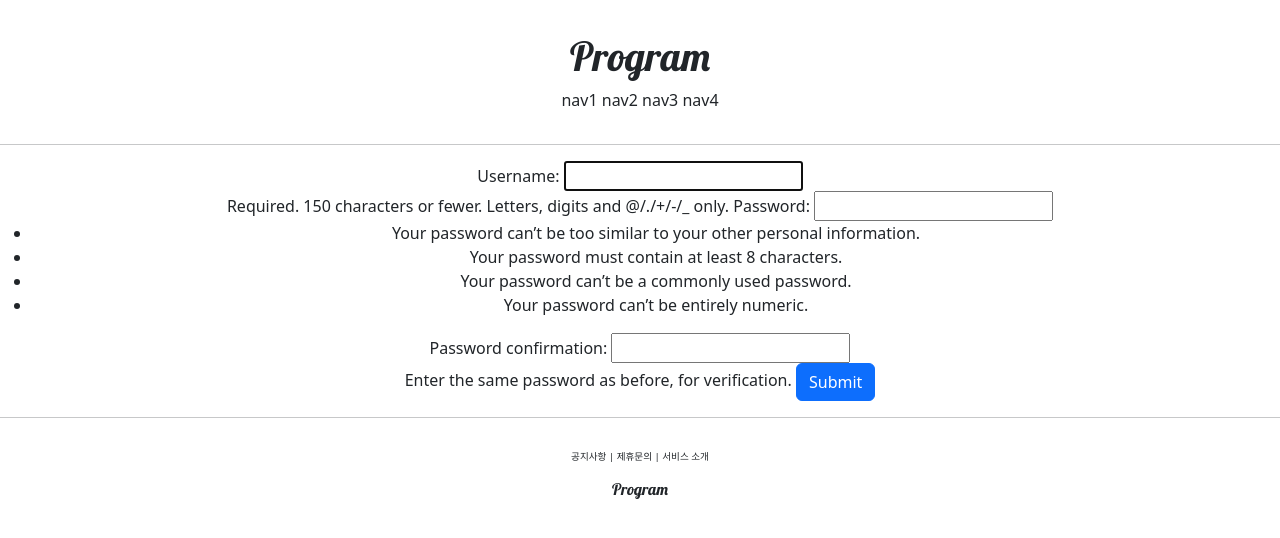
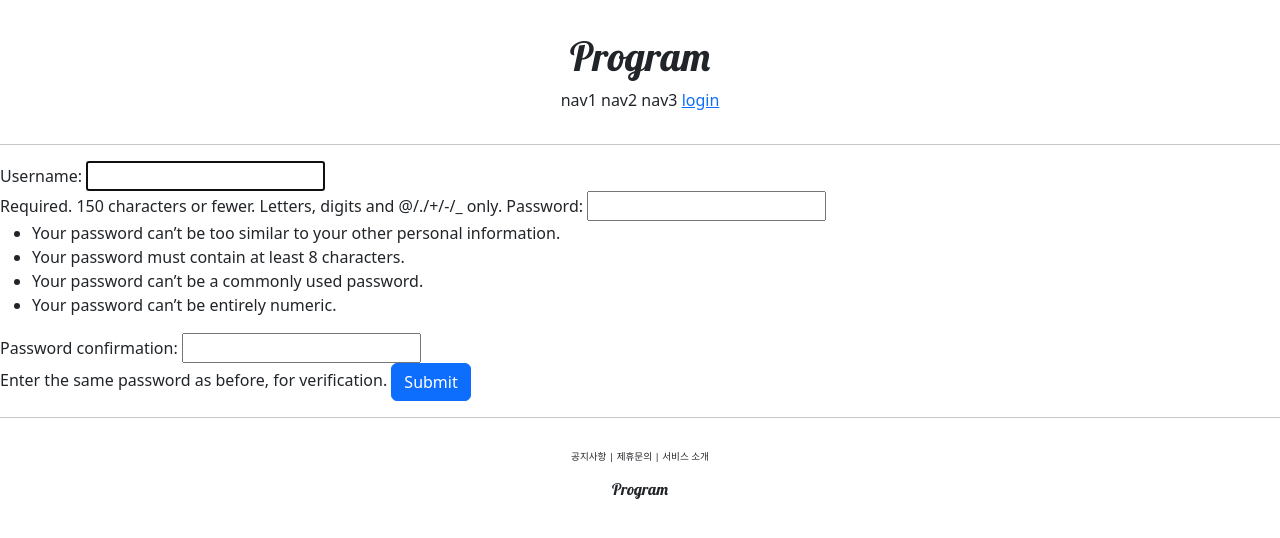
Before and after one commit to osungy69/django, a Django app: page /account/create/ in a window 1280 px wide. Shown: the top 538 px of the page. Run offline with Django 4.2, Linux system fonts and the light colour scheme.

Commit message:
django course 22 commit

```diff
--- a/accountapp/templates/accountapp/create.html
+++ b/accountapp/templates/accountapp/create.html
@@ -2,7 +2,7 @@
 
 {% block content %}
 
-  <div style="text-align: center">
+  <div style="text-align: center`">
     <form action="{% url 'accountapp:create' %}" method="post">
       {% csrf_token %}
       {{ form }}
--- a/accountapp/urls.py
+++ b/accountapp/urls.py
@@ -1,3 +1,4 @@
+from django.contrib.auth.views import LoginView, LogoutView
 from django.urls import path
 
 from accountapp.views import hello_world, AccountCreateView
@@ -7,5 +8,8 @@
 urlpatterns = [
     path('hello_world/', hello_world, name='hello_world'),
 
+    path('login/', LoginView.as_view(template_name='accountapp/login.html'), name='login'),
+    path('logout/', LogoutView.as_view(), name='logout'),
+
     path('create/', AccountCreateView.as_view(), name='create'),
 ]
--- a/program/settings.py
+++ b/program/settings.py
@@ -14,6 +14,8 @@
 
 import environ
 import os
+
+from django.urls import reverse_lazy
 
 env = environ.Env(
     # set casting, default value
@@ -138,3 +140,6 @@
 # https://docs.djangoproject.com/en/4.1/ref/settings/#default-auto-field
 
 DEFAULT_AUTO_FIELD = 'django.db.models.BigAutoField'
+
+LOGIN_REDIRECT_URL = reverse_lazy('accountapp:hello_world')
+LOGOUT_REDIRECT_URL = reverse_lazy('accountapp:login')
--- a/templates/header.html
+++ b/templates/header.html
@@ -6,6 +6,14 @@
             <span>nav1</span>
             <span>nav2</span>
             <span>nav3</span>
-            <span>nav4</span>
+            {% if not user.is_authenticated %}
+            <a href="{% url 'accountapp:login' %}?next={{ request.path }}">
+                <span>login</span>
+            </a>
+            {% else %}
+            <a href="{% url 'accountapp:logout' %}?next={{ request.path }}">
+                <span>logout</span>
+            </a>
+            {% endif %}
         </div>
     </div>
```
Also changed, not shown: accountapp/templates/accountapp/login.html (added, +18 -0 lines).
